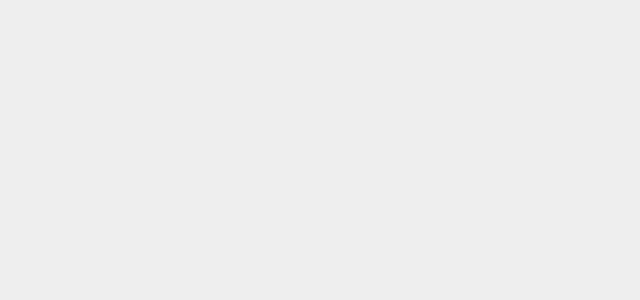
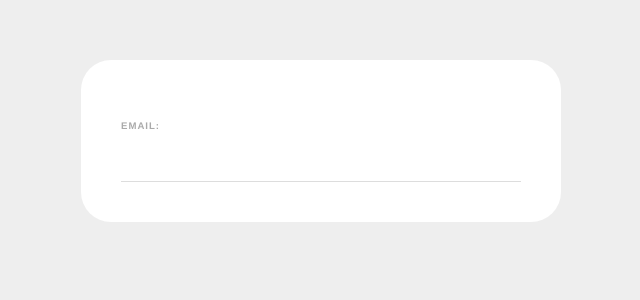
Before and after one commit to LucSil/web-form, a Vue app: page / in a window 1280 px wide. Shown: the top 300 px of the page, without its empty margins (319-959 px from the left). Built offline with nearby package versions, Linux system fonts and the light colour scheme.

Commit message:
added initial styling to SignupForm and nested it to the App component

```diff
--- a/src/App.vue
+++ b/src/App.vue
@@ -1,9 +1,12 @@
-<template></template>
+<template>
+  <SignupForm />
+</template>
 
 <script>
+import SignupForm from "./components/SignupForm.vue";
 export default {
   name: "App",
-  components: {},
+  components: { SignupForm },
   data() {
     return {};
   },
--- a/src/components/SignupForm.vue
+++ b/src/components/SignupForm.vue
@@ -1,7 +1,39 @@
-<template></template>
+<template>
+  <form>
+    <label>Email:</label>
+    <input type="email" name="" id="" />
+  </form>
+</template>
 
 <script>
 export default {};
 </script>
 
-<style></style>
+<style>
+form {
+  max-width: 400px;
+  margin: 30px auto;
+  background: white;
+  text-align: left;
+  padding: 40px;
+  border-radius: 30px;
+}
+label {
+  color: #aaa;
+  display: inline-block;
+  margin: 20px 0 15px 0;
+  font-size: 0.6em;
+  text-transform: uppercase;
+  letter-spacing: 1px;
+  font-weight: bold;
+}
+input {
+  display: block;
+  padding: 10px 6px;
+  width: 100%;
+  box-sizing: border-box;
+  border: none;
+  border-bottom: 1px solid #ddd;
+  color: #555;
+}
+</style>
```
